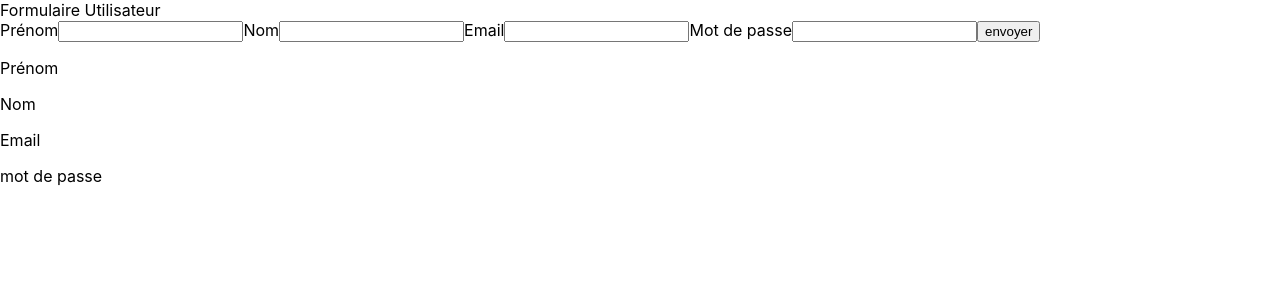
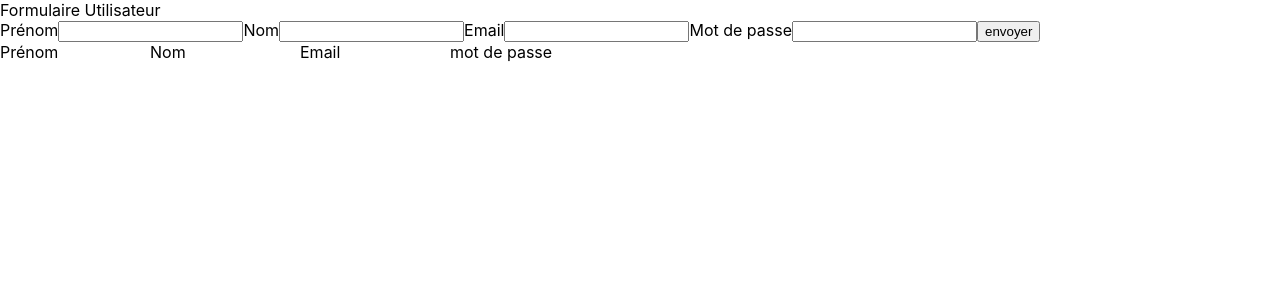
Before and after one commit to simonlc76100/crud, a React (Create React App) app: page / in a window 1280 px wide. Shown: the top 300 px of the page. Built offline with nearby package versions, Linux system fonts and the light colour scheme; data requests are answered from the project's data file.

Commit message:
add basic style to user list

```diff
--- a/src/App.css
+++ b/src/App.css
@@ -0,0 +1,16 @@
+p{
+    margin: 0;
+    padding: 0;
+}
+
+.titles{
+    display: flex;
+}
+
+.user{
+    display: flex;
+}
+
+.container-UserList p{
+    min-width: 150px;
+}
```
